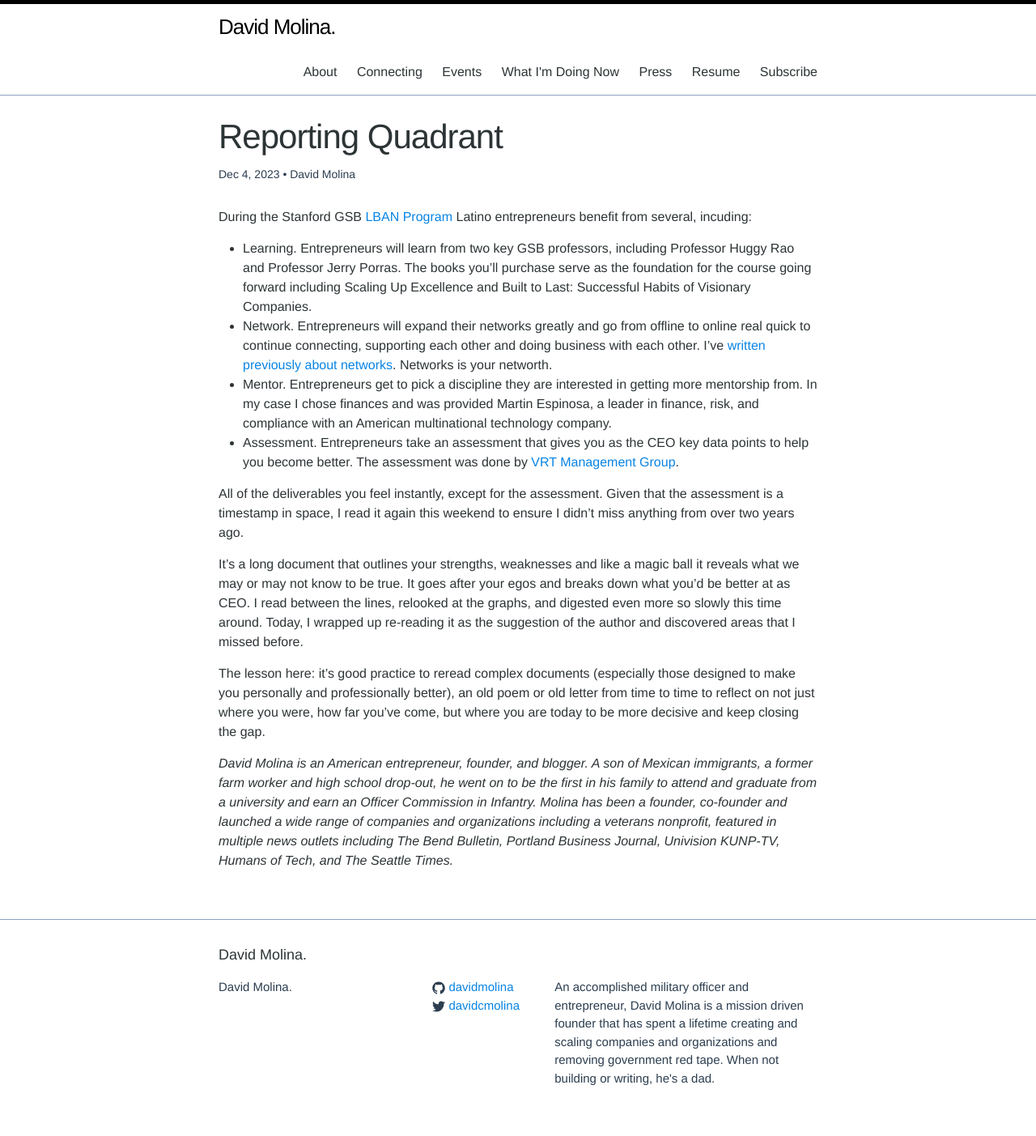
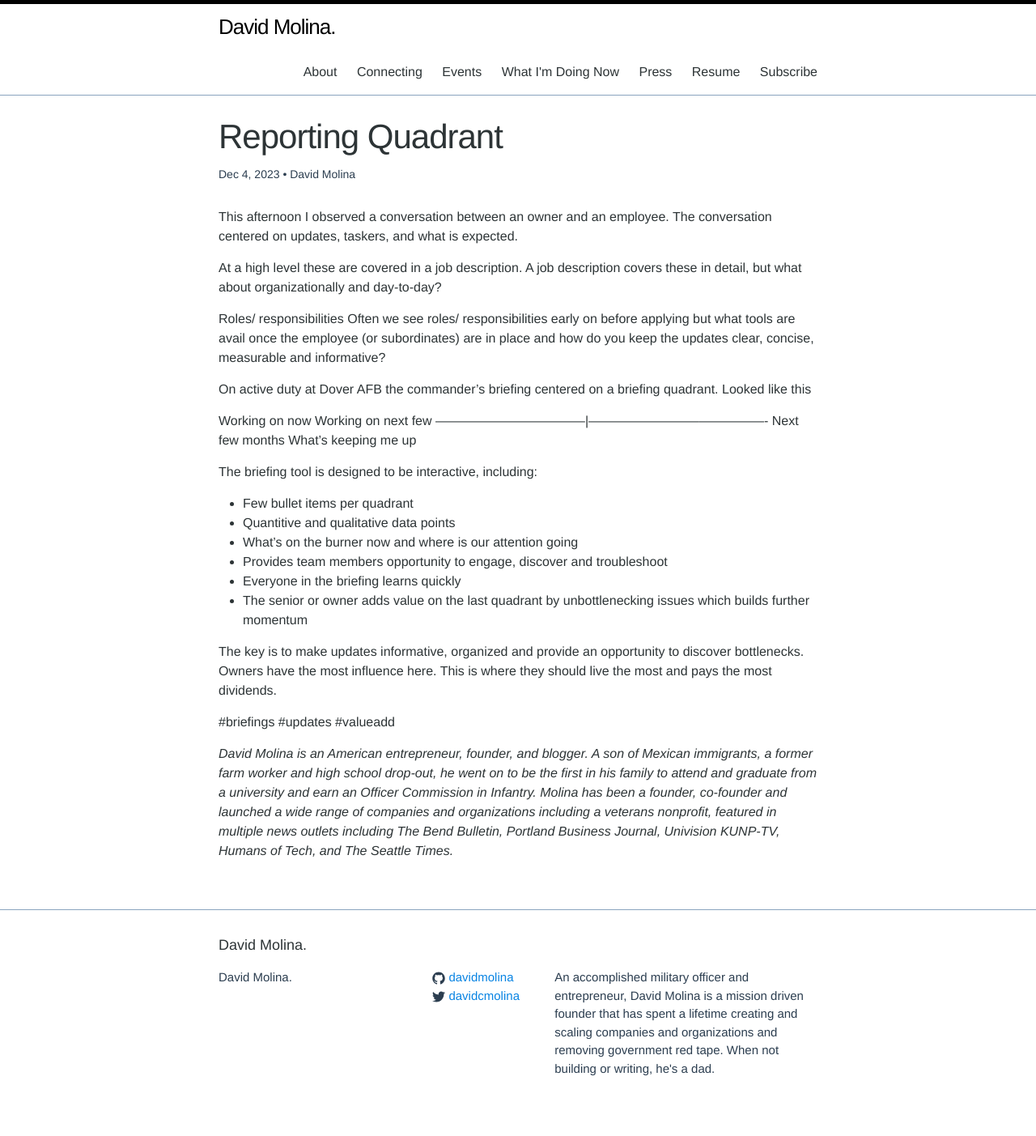
Before and after one commit to davidmolina/davidmolina.github.io, a Jekyll site: the page built from _posts/2023-12-04-reporting-quadrant.md, in a window 1280 px wide. Shown: the whole page at 81% size. Built offline with Jekyll 4.4.1, drawn with Linux system fonts in a browser that asks for light colours.

Commit message:
Reporting Quadrant

```diff
--- a/_posts/2023-12-04-reporting-quadrant.md
+++ b/_posts/2023-12-04-reporting-quadrant.md
@@ -7,17 +7,29 @@ author: "David Molina"
 categories: jekyll update
 ---
 
-During the Stanford GSB [LBAN Program](https://www.lban.us/) Latino entrepreneurs benefit from several, incuding:
+This afternoon I observed a conversation between an owner and an employee. The conversation centered on updates, taskers, and what is expected.
 
-- Learning. Entrepreneurs will learn from two key GSB professors, including Professor Huggy Rao and Professor Jerry Porras. The books you'll purchase serve as the foundation for the course going forward including Scaling Up Excellence and Built to Last: Successful Habits of Visionary Companies.
-- Network. Entrepreneurs will expand their networks greatly and go from offline to online real quick to continue connecting, supporting each other and doing business with each other. I've [written previously about networks](https://davidmolina.github.io/2016/01/15/the-day-my-network-expanded-by-a-twitter-dm/). Networks is your networth.
-- Mentor. Entrepreneurs get to pick a discipline they are interested in getting more mentorship from. In my case I chose finances and was provided Martin Espinosa, a leader in finance, risk, and compliance with an American multinational technology company.
-- Assessment. Entrepreneurs take an assessment that gives you as the CEO key data points to help you become better. The assessment was done by [VRT Management Group](https://vrt9.com/).
+At a high level these are covered in a job description. A job description covers these in detail, but what about organizationally and day-to-day?
 
-All of the deliverables you feel instantly, except for the assessment. Given that the assessment is a timestamp in space, I read it again this weekend to ensure I didn't miss anything from over two years ago.
+Roles/ responsibilities
+Often we see roles/ responsibilities early on before applying but what tools are avail once the employee (or subordinates) are in place and how do you keep the updates clear, concise, measurable and informative?
 
-It's a long document that outlines your strengths, weaknesses and like a magic ball it reveals what we may or may not know to be true. It goes after your egos and breaks down what you'd be better at as CEO. I read between the lines, relooked at the graphs, and digested even more so slowly this time around. Today, I wrapped up re-reading it as the suggestion of the author and discovered areas that I missed before.
+On active duty at Dover AFB the commander’s briefing centered on a briefing quadrant. Looked like this
 
-The lesson here: it's good practice to reread complex documents (especially those designed to make you personally and professionally better), an old poem or old letter from time to time to reflect on not just where you were, how far you've come, but where you are today to be more decisive and keep closing the gap.
+Working on now       Working on next few
+—————————--------|——————--------—————-
+Next few months      What’s keeping me up
+
+The briefing tool is designed to be interactive, including:
+- Few bullet items per quadrant
+- Quantitive and qualitative data points
+- What’s on the burner now and where is our attention going
+- Provides team members opportunity to engage, discover and troubleshoot
+- Everyone in the briefing learns quickly
+- The senior or owner adds value on the last quadrant by unbottlenecking issues which builds further momentum
+
+The key is to make updates informative, organized and provide an opportunity to discover bottlenecks. Owners have the most influence here. This is where they should live the most and pays the most dividends.
+
+#briefings #updates #valueadd
 
 *David Molina is an American entrepreneur, founder, and blogger. A son of Mexican immigrants, a former farm worker and high school drop-out, he went on to be the first in his family to attend and graduate from a university and earn an Officer Commission in Infantry. Molina has been a founder, co-founder and launched a wide range of companies and organizations including a veterans nonprofit, featured in multiple news outlets including The Bend Bulletin, Portland Business Journal, Univision KUNP-TV, Humans of Tech, and The Seattle Times.*
```
